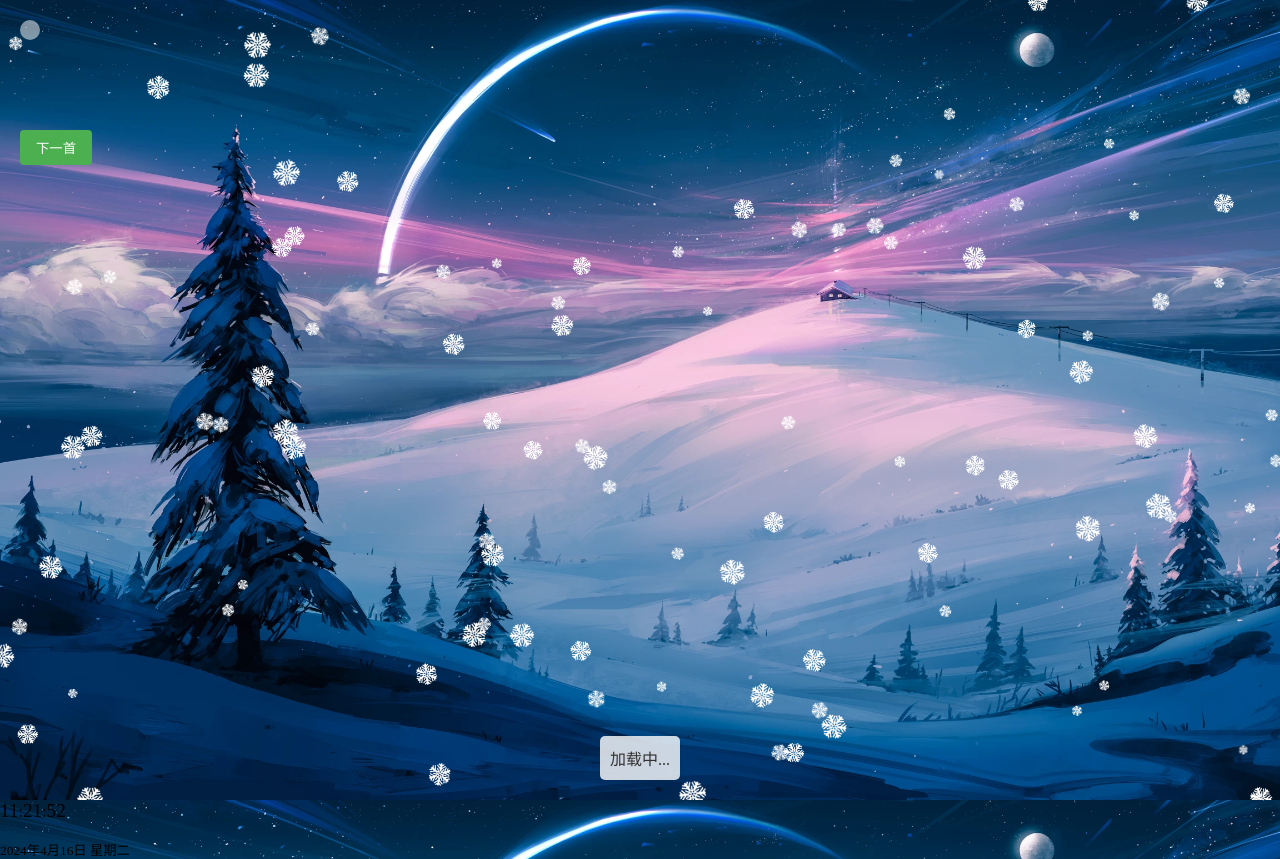
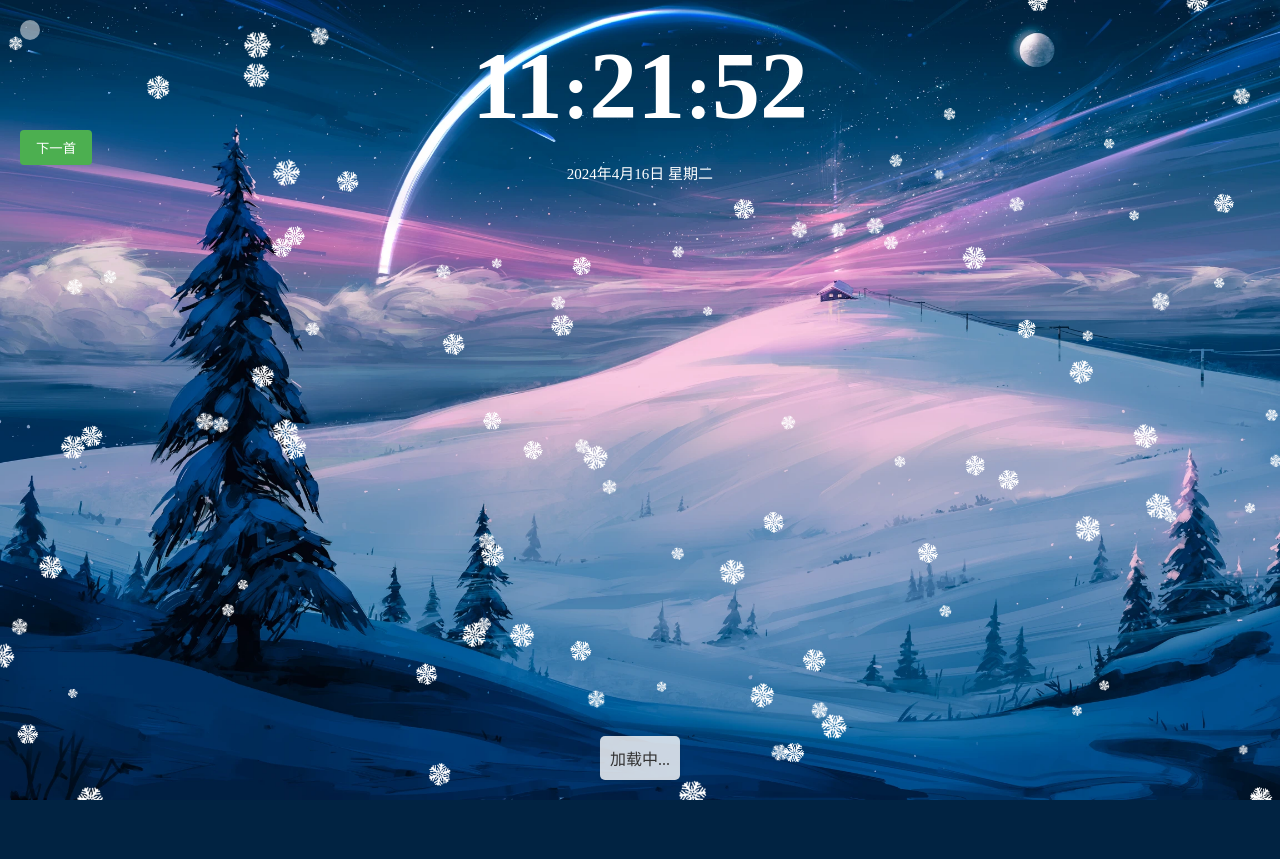
Before and after one commit to moluzhangren/moluzhangren.github.io, a PHP site: page / in a window 1280 px wide. After the commit the page ends 800 px from the top, so only its background shows below. Run offline with PHP 8.4, Linux system fonts and the light colour scheme.

Commit message:
Update style.css

```diff
--- a/style.css
+++ b/style.css
@@ -50,5 +50,19 @@ canvas {
     border-radius: 5px;
     box-shadow: 0 2px 4px rgba(0, 0, 0, 0.1);
 }
+
+#time {
+    font-size: 18px; /* 调小年月日星期字体大小 */
+    color: white;
+    top: 20px;
+    position: fixed;
+    bottom: 20px;
+    left: 50%;
+    transform: translateX(-50%);
+    padding: 10px;
+    text-align: center;
+}
+#clock {
+    font-size: 80px; /* 调大时分秒字体大小 */
     font-weight: bold;
 }
```
